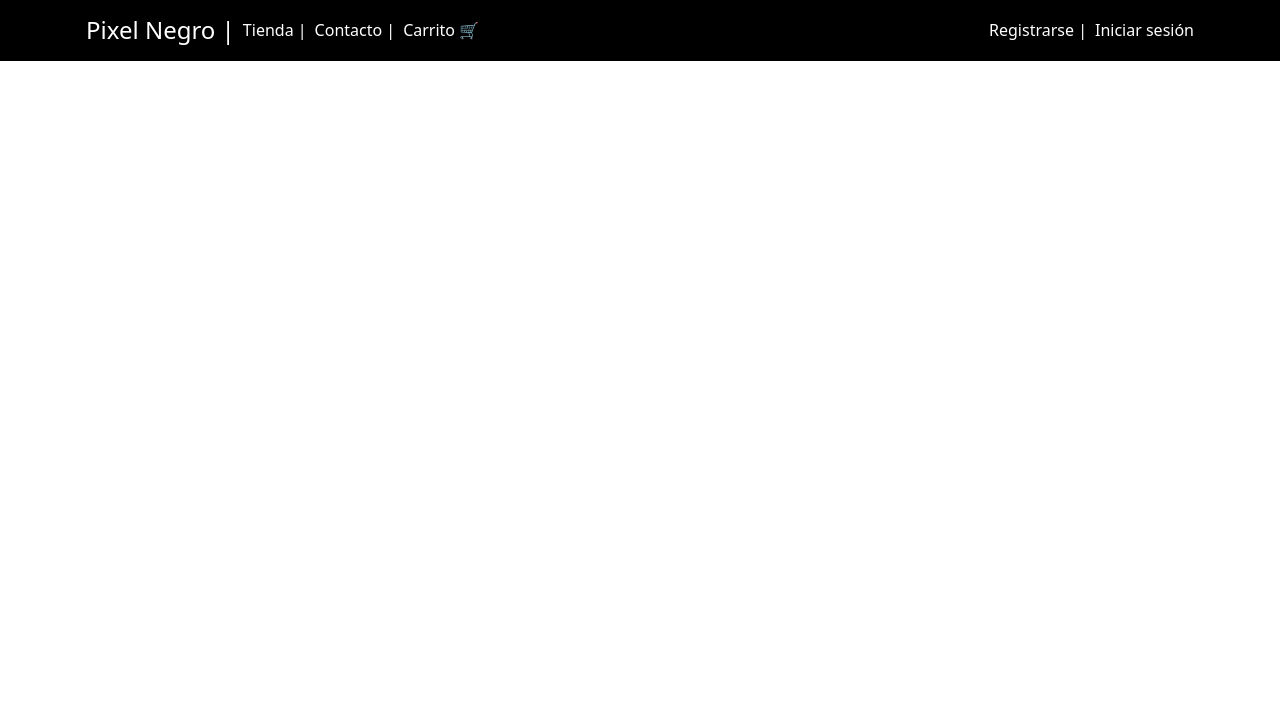
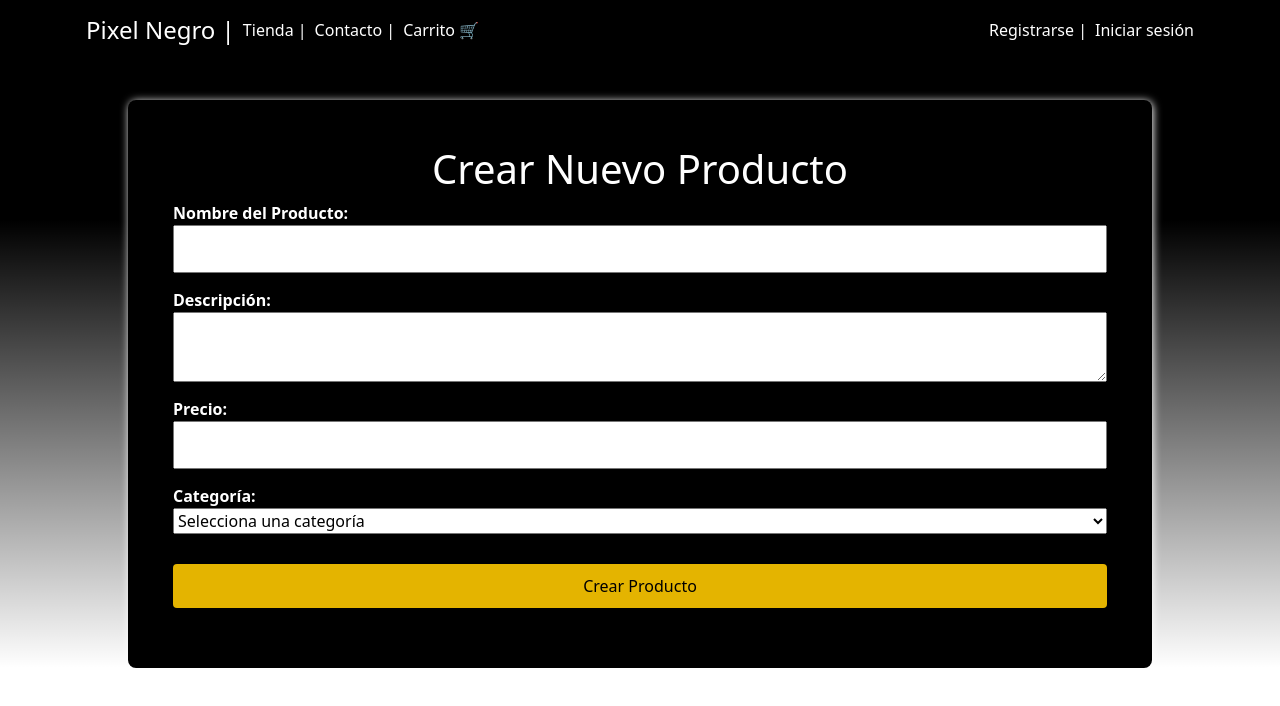
Before and after one commit to MathuFer/Pixel_negro, a React (Vite) app in the folder frontend/: page /crear-producto in a window 1280 px wide. Shown: the top 706 px of the page. Built offline with nearby package versions, Linux system fonts and the light colour scheme.

Commit message:
subiendo ultimo

```diff
--- a/frontend/src/App.jsx
+++ b/frontend/src/App.jsx
@@ -14,6 +14,7 @@ import Contacto from "./views/Contacto";
 import Shopping from "./views/Shopping";
 import VistaProducto from "./views/VistaProducto";
 import MiPerfil from "./views/MiPerfil";
+import CreacionProducto from "./components/CreacionProducto";
 
 function App() {
   const { isAuthenticated } = useContext(AuthContext);
@@ -31,6 +32,8 @@ function App() {
         <Route path="/cartShopping" element={<Shopping />} />
         <Route path="/product/:id" element={<VistaProducto />} />
         <Route path="/perfil/:id" element={<MiPerfil />} />
+        <Route path="/crear-producto" element={<CreacionProducto />} />
+
       </Routes>
     </>
   );
--- a/frontend/src/components/Catalogo.jsx
+++ b/frontend/src/components/Catalogo.jsx
@@ -5,8 +5,6 @@ import "./styeComponents/Catalogo.css";
 import { AuthContext } from "../context/AuthProvider";
 import { FontAwesomeIcon } from "@fortawesome/react-fontawesome";
 import { faHeart } from "@fortawesome/free-solid-svg-icons";
-
-
 
 function Catalogo() {
   const [selectedCategory, setSelectedCategory] = useState("all");
@@ -27,10 +25,15 @@ function Catalogo() {
 
   const { user } = useContext(AuthContext);
 
-
   return (
     <div className="Galeria">
       <div className="Galeria-Filtro">
+        {user && (
+          <Link to="/crear-producto">
+            <button className="boton-crear-producto">Crear Producto</button>
+          </Link>
+        )}
+
         <h1>Tienda</h1>
         <hr />
         <div className="filtro">
@@ -64,23 +67,33 @@ function Catalogo() {
                   }}
                 />
               </div>
-                ) : (
+            ) : (
               <div></div>
             )}
 
-            <img src={product.img} alt={product.name} className="producto-imagen" />
-            <h2>{product.name}</h2>
-            <p>{product.desc}</p>
+            <img
+              src={product.img || "https://via.placeholder.com/150"}
+              alt={product.name || "Imagen no disponible"}
+              className="producto-imagen"
+            />
+            <h2>{product.name || "Nombre no disponible"}</h2>
+            <p>{product.desc || "Descripción no disponible"}</p>
             <p className="precio">
-              {product.price.toLocaleString("es-CL", {
-                style: "currency",
-                currency: "CLP",
-              })}
+              {product.price !== undefined && product.price !== null
+                ? product.price.toLocaleString("es-CL", {
+                    style: "currency",
+                    currency: "CLP",
+                  })
+                : "Precio no disponible"}
             </p>
-            <button className="ver-detalles" onClick={() => addToCart(product.id)}>
+            <button
+              className="ver-detalles"
+              onClick={() => addToCart(product.id)}
+              disabled={!product.id}
+            >
               Añadir
             </button>
-            <Link to={`/product/${product.id}`} className="ver-detalles">
+            <Link to={`/product/${product.id || "#"}`} className="ver-detalles">
               Ver detalles
             </Link>
           </div>
--- /dev/null
+++ b/frontend/src/components/CreacionProducto.jsx
@@ -0,0 +1,98 @@
+// Codigo para crear un producto
+
+import React, { useState, useContext } from "react";
+import { ProductosContext } from "../context/ProductosProvider";
+import { AuthContext } from "../context/AuthProvider";
+import { useNavigate } from "react-router-dom";
+import "./styeComponents/CreacionProducto.css";
+
+const CreacionProducto = () => {
+  const { user } = useContext(AuthContext);
+  const { agregarProducto } = useContext(ProductosContext);
+  const [nuevoProducto, setNuevoProducto] = useState({
+    name: "",
+    desc: "",
+    price: "",
+    category: "",
+  });
+
+  const navigate = useNavigate();
+
+  const handleChange = (e) => {
+    const { name, value } = e.target;
+    setNuevoProducto({ ...nuevoProducto, [name]: value });
+  };
+
+  const handleSubmit = (e) => {
+    e.preventDefault();
+
+    if (!user) {
+      alert("No estás autorizado para realizar esta acción.");
+      return;
+    }
+
+    // Llama a la función agregarProducto del contexto para añadir el nuevo producto
+    agregarProducto(nuevoProducto);
+    alert("Producto creado exitosamente.");
+    navigate("/tienda"); // Redirige al catálogo
+  };
+
+  return (
+    <div className="creacion-producto">
+      <h1>Crear Nuevo Producto</h1>
+      <form onSubmit={handleSubmit}>
+        <label>
+          Nombre del Producto:
+          <input
+            type="text"
+            name="name"
+            value={nuevoProducto.name}
+            onChange={handleChange}
+            required
+          />
+        </label>
+        <label>
+          Descripción:
+          <textarea
+            name="desc"
+            value={nuevoProducto.desc}
+            onChange={handleChange}
+            required
+          ></textarea>
+        </label>
+        <label>
+          Precio:
+          <input
+            type="number"
+            name="price"
+            value={nuevoProducto.price}
+            onChange={handleChange}
+            required
+          />
+        </label>
+        <label>
+            Categoría:
+        <select
+            name="category"
+            value={nuevoProducto.category}
+            onChange={handleChange}
+            required
+        >
+            <option value="" disabled>
+            Selecciona una categoría
+            </option>
+            <option value="Aros">Aros</option>
+            <option value="Imanes">Imanes</option>
+            <option value="Chupon">Chupon</option>
+            <option value="Llavero">Llavero</option>
+            <option value="Marcador">Marcador</option>
+        </select>
+        </label>
+
+        <button type="submit">Crear Producto</button>
+      </form>
+    </div>
+  );
+};
+
+export default CreacionProducto;
--- a/frontend/src/components/styeComponents/Catalogo.css
+++ b/frontend/src/components/styeComponents/Catalogo.css
@@ -46,7 +46,6 @@
     object-fit: cover;
     border-radius: 5px;
 
-
   }
 
   h2 {
@@ -85,6 +84,15 @@
     margin: 10px;
     width: 80%;
     text-align: center;
+  }
+
+  .boton-crear-producto{
+    background-color: #d39e00;
+    padding: 5px 10px;
+    border-radius: 5px;
+    width: 70%;
+    text-decoration: none;
+    border-radius: 5px;
   }
 
 
--- /dev/null
+++ b/frontend/src/components/styeComponents/CreacionProducto.css
@@ -0,0 +1,48 @@
+.creacion-producto {
+    max-width: 80%;
+    margin: auto;
+    padding: 45px;
+    background-color: #000000;
+    color: white;
+    border-radius: 8px;
+    box-shadow: 1px 1px 8px rgb(255, 255, 255);
+    display: flex;
+    flex-direction: column;
+    margin-top: 100px;
+
+  }
+
+  .creacion-producto h1 {
+    text-align: center;
+  }
+
+  .creacion-producto form {
+    display: flex;
+    flex-direction: column;
+    gap: 15px;
+  }
+
+  .creacion-producto label {
+    display: flex;
+    flex-direction: column;
+    font-weight: bold;
+  }
+
+  .creacion-producto input,
+  .creacion-producto textarea,
+  .creacion-producto button {
+    padding: 10px;
+    font-size: 16px;
+  }
+
+  .creacion-producto button {
+    background-color: #e4b400;
+    color: black;
+    border: none;
+    border-radius: 4px;
+    cursor: pointer;
+  }
+
+  .creacion-producto button:hover {
+    background-color: #ffc800;
+  }
--- a/frontend/src/context/ProductosProvider.jsx
+++ b/frontend/src/context/ProductosProvider.jsx
@@ -2,6 +2,7 @@ import { createContext, useEffect, useState } from "react";
 import { getToken } from '../components/tokenUtils';
 
 const URL_BASE = import.meta.env.VITE_URL_BASE;
+console.log(URL_BASE);
 
 
 export const ProductosContext = createContext();
@@ -121,8 +122,8 @@ const ProductosProvider = ({ children }) => {
   };
 
   // Registrar carrito en pedidos del usuario
-// Asegúrate de que el carrito sea un nuevo array cuando se vacíe.
-const registrarCompra = async () => {
+
+  const registrarCompra = async () => {
   try {
     const token = getToken();
     if (!token) {
@@ -155,6 +156,27 @@ const registrarCompra = async () => {
   }
 };
 
+// Agregar un producto
+
+const agregarProducto = async (producto) => {
+  try {
+    const response = await fetch(URL_BASE + "/api/productos/agregarproducto", {
+      method: "POST",
+      headers: { "Content-Type": "application/json" },
+      body: JSON.stringify(producto),
+    });
+
+    if (!response.ok) {
+      throw new Error("Error al agregar el producto");
+    }
+
+    return await response.json();
+  } catch (error) {
+    console.error(error);
+    throw error;
+  }
+};
+
 
 
 
@@ -179,6 +201,7 @@ const registrarCompra = async () => {
         eliminarDeMisCompras,
         agregarACompras,
         registrarCompra,
+        agregarProducto,
       }}
     >
       {children}
```
Also changed, not shown: 1 other file (tests, documents, lock files or other folders).
